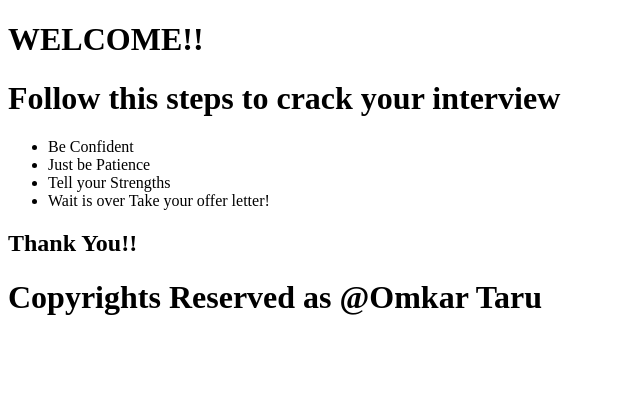
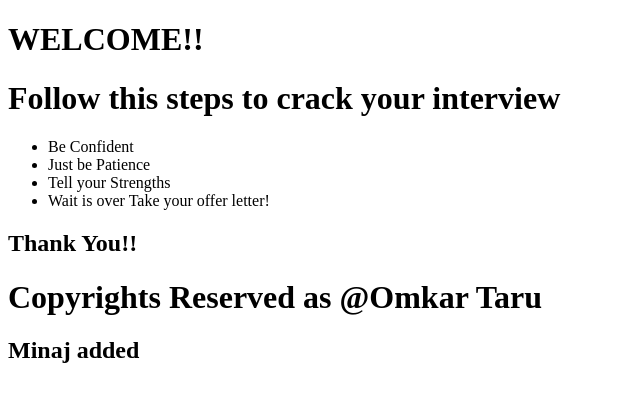
Before and after one commit to omkartaru/CrackIt, a plain HTML site: page index.html in a window 1280 px wide. Shown: the whole page, without its empty margins (0-640 px from the left). Drawn offline with Linux system fonts and the light colour scheme.

Commit message:
minaj added

```diff
--- a/index.html
+++ b/index.html
@@ -22,6 +22,7 @@
 
 
     <h1>Copyrights Reserved as @Omkar Taru </h1>
+    <h2>Minaj added</h2>
 </body>
 
 </html>
```
